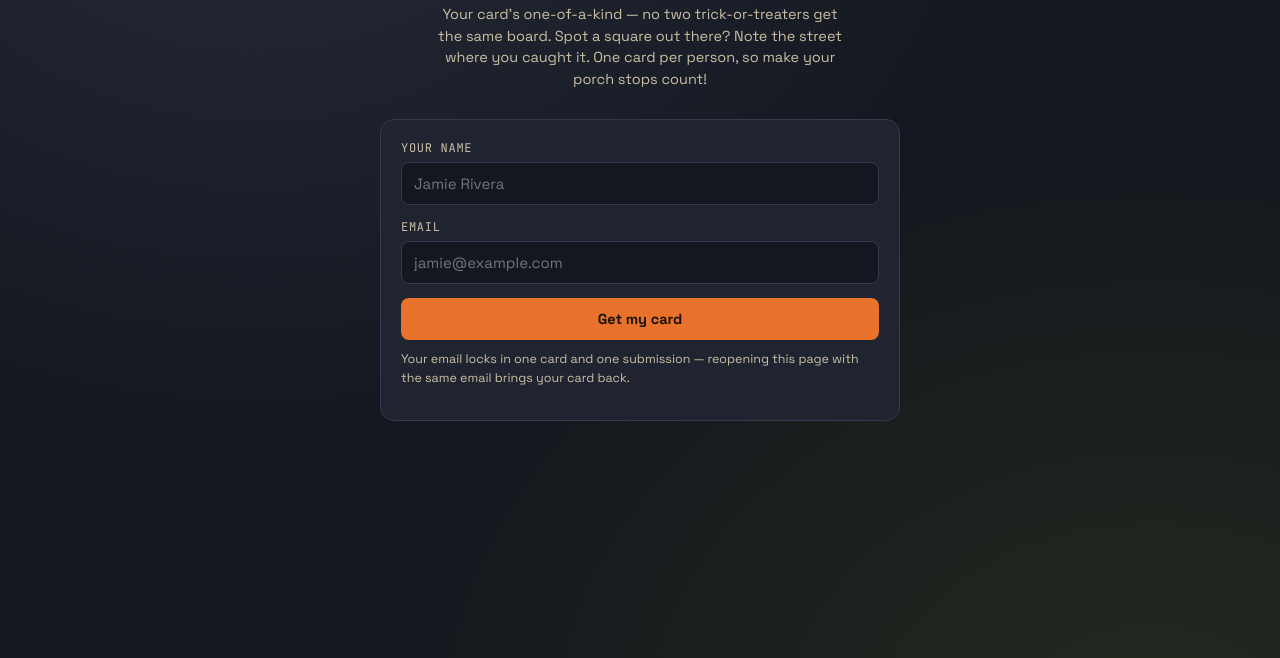
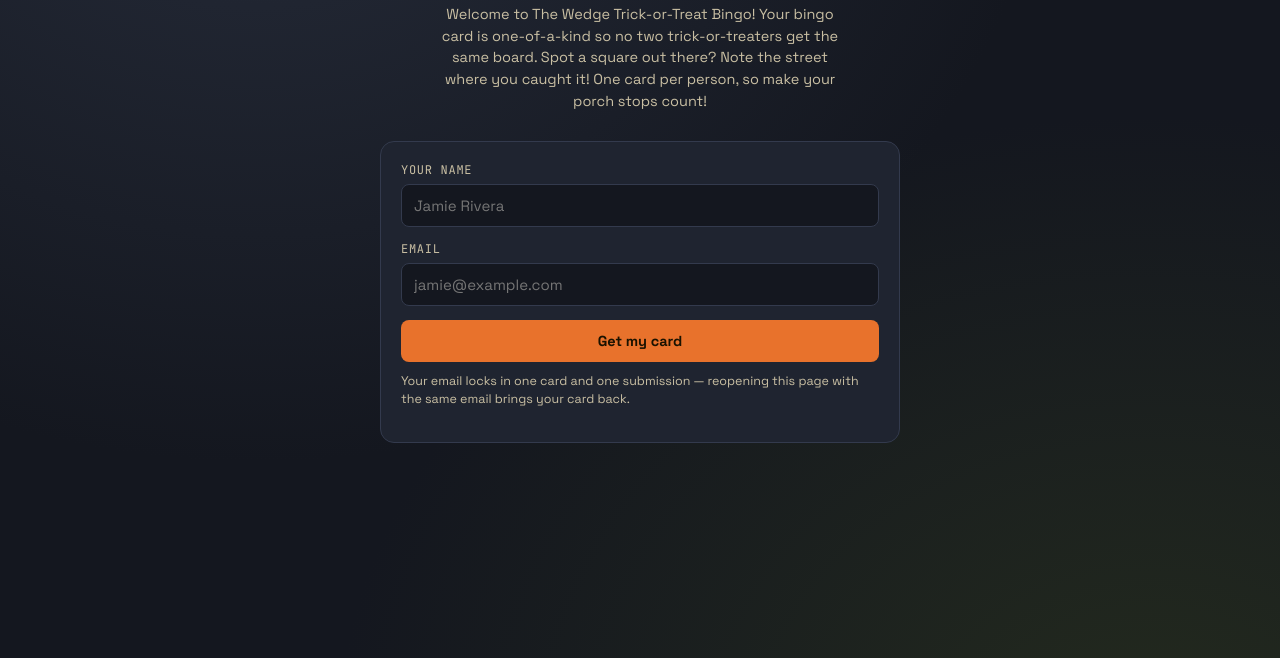
Before and after one commit to thewedgempls/trick-or-treat-bingo, a plain HTML site: page index.html in a window 1280 px wide. Shown: the part 142-800 px from the top of the page. Drawn offline with Linux system fonts and the light colour scheme.

Commit message:
Update index.html

```diff
--- a/index.html
+++ b/index.html
@@ -161,7 +161,7 @@
 <div class="wrap">
   <p class="eyebrow">The Wedge Neighborhood</p>
   <h1>Trick-or-Treat Bingo 2026</h1>
-  <p class="sub">Your card's one-of-a-kind — no two trick-or-treaters get the same board. Spot a square out there? Note the street where you caught it. One card per person, so make your porch stops count!</p>
+  <p class="sub">Welcome to The Wedge Trick-or-Treat Bingo! Your bingo card is one-of-a-kind so no two trick-or-treaters get the same board. Spot a square out there? Note the street where you caught it! One card per person, so make your porch stops count!</p>
 
   <div id="entryPanel" class="card-panel">
     <label for="nameInput">Your name</label>
```
